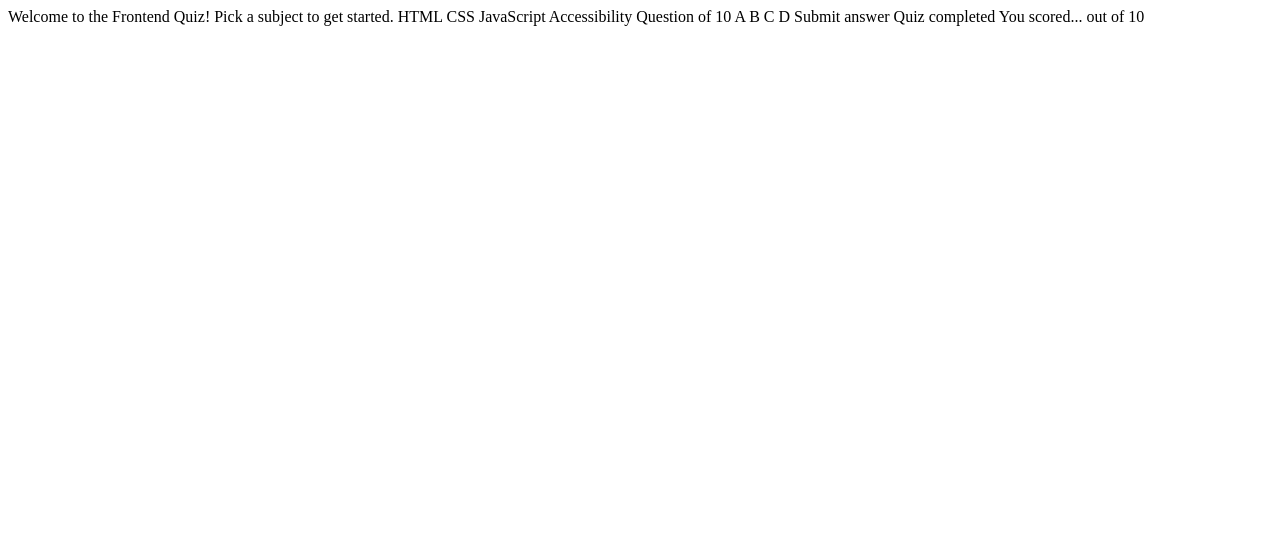
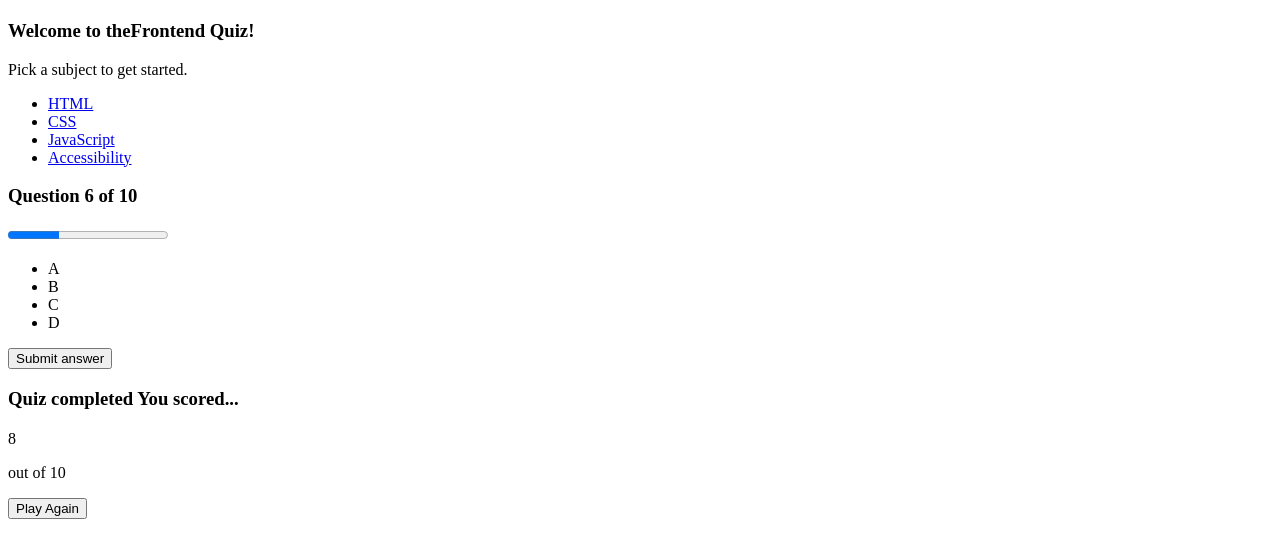
Before and after one commit to YuliaLantzberg/frontend-quiz_fm, a plain HTML site: page index.html in a window 1280 px wide. Drawn offline with Linux system fonts and the light colour scheme.

Commit message:
Write basic html markup

```diff
--- a/index.html
+++ b/index.html
@@ -1,48 +1,95 @@
 <!DOCTYPE html>
 <html lang="en">
 	<head>
-  <meta charset="UTF-8">
-  <meta name="viewport" content="width=device-width, initial-scale=1.0">
+		<meta charset="UTF-8" />
+		<meta name="viewport" content="width=device-width, initial-scale=1.0" />
 
-  <link rel="icon" type="image/png" sizes="32x32" href="./assets/images/favicon-32x32.png">
+		<link
+			rel="icon"
+			type="image/png"
+			sizes="32x32"
+			href="./assets/images/favicon-32x32.png"
+		/>
 
 		<title>Frontend Mentor | Frontend quiz app</title>
 	</head>
 	<body>
-
+		<main>
+			<header>
+				<div class="page_name">
+					<h2 class="page-title"></h2>
+				</div>
+				<div class="theme-switcher"></div>
+			</header>
+			<article class="quiz">
+				<section class="menu">
 					<!-- Quiz menu start -->
-
-  Welcome to the Frontend Quiz!
-  Pick a subject to get started.
-
-  HTML
-  CSS
-  JavaScript
-  Accessibility
+					<h1 class="menu__title"><span>Welcome to the</span>Frontend Quiz!</h1>
+					<p class="menu__cta">Pick a subject to get started.</p>
+					<ul class="menu__list">
+						<li class="menu__list-item">
+							<a href="#quiz-questions" data-menu="html" class="menu__link"
+								>HTML</a
+							>
+						</li>
+						<li class="menu__list-item">
+							<a href="#quiz-questions" data-menu="css" class="menu__link"
+								>CSS</a
+							>
+						</li>
+						<li class="menu__list-item">
+							<a href="#quiz-questions" data-menu="js" class="menu__link"
+								>JavaScript</a
+							>
+						</li>
+						<li class="menu__list-item">
+							<a
+								href="#quiz-questions"
+								data-menu="accessibility"
+								class="menu__link"
+								>Accessibility</a
+							>
+						</li>
+					</ul>
 
 					<!-- Quiz menu end -->
-
+				</section>
+				<section class="questions">
 					<!-- Quiz question start -->
-
-  Question <!-- number --> of 10
-
-  A
-  B
-  C
-  D
-
-  Submit answer
+					<h3 class="questions__score">
+						Question <span class="questions__question-num">6</span> of
+						<span class="questions__total">10</span>
+					</h3>
+					<p class="questions__question"></p>
+					<progress id="questions" value="32" max="100"></progress>
+					<ul class="questions__answers">
+						<li class="questions__answer">A</li>
+						<li class="questions__answer">B</li>
+						<li class="questions__answer">C</li>
+						<li class="questions__answer">D</li>
+					</ul>
+					<button class="btn" id="questions__submit-btn">Submit answer</button>
 
 					<!-- Quiz question end -->
-
+				</section>
+				<section class="finish">
 					<!-- Quiz completed start -->
-
-  Quiz completed
-  You scored...
-
-  <!-- score --> out of 10
+					<h1 class="finish__title">
+						<span>Quiz completed</span> You scored...
+					</h1>
+					<div class="finish__main">
+						<h2 class="finish__theme-title"></h2>
+						<p class="finish__score">8</p>
+						<p class="finish__outof">
+							out of <span class="finish__total-questions">10</span>
+						</p>
+					</div>
+					<button class="btn" id="finish__again-btn">Play Again</button>
+					<!-- score -->
 
 					<!-- Quiz completed end -->
-
+				</section>
+			</article>
+		</main>
 	</body>
 </html>
```
Lines whose indentation alone changed are shown as unchanged.
